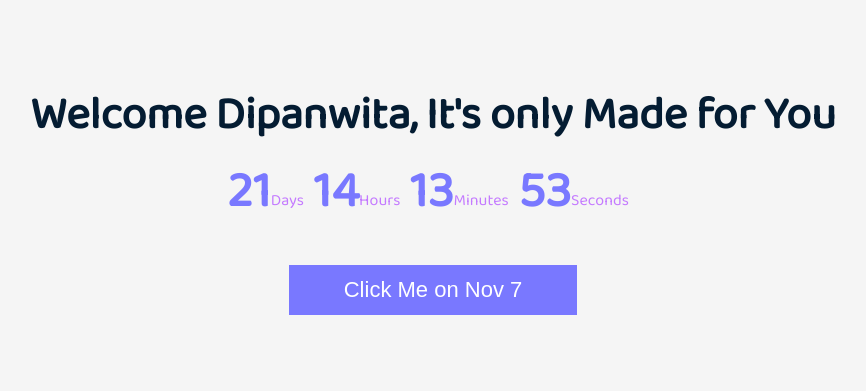
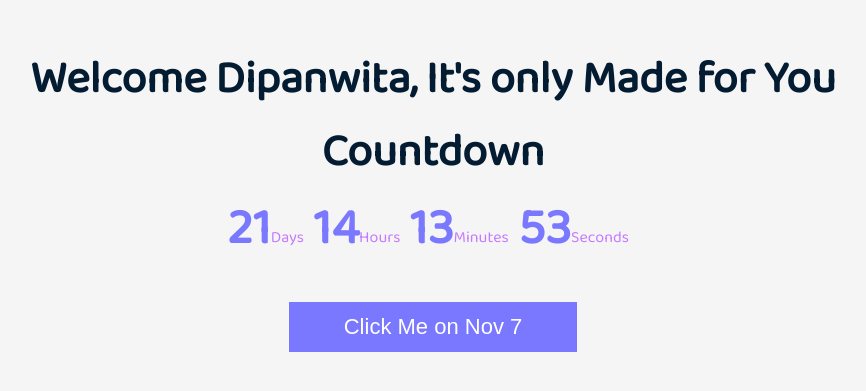
Before and after one commit to Darkethic06/watson-birthday, a plain HTML site: page index.html in a window 1280 px wide. Shown: the part 145-536 px from the top of the page, without its empty margins (207-1073 px from the left). Drawn offline with Linux system fonts and the light colour scheme.

Commit message:
2nd commit

```diff
--- a/index.html
+++ b/index.html
@@ -15,7 +15,7 @@
 
         <div class="box">
             <h1 class="head">Welcome Dipanwita, It's only Made for You</h1>
-
+            <h2 class="head">Countdown</h2>
             <div class="times">
 
                 <h2 class="time" id="days">
```
